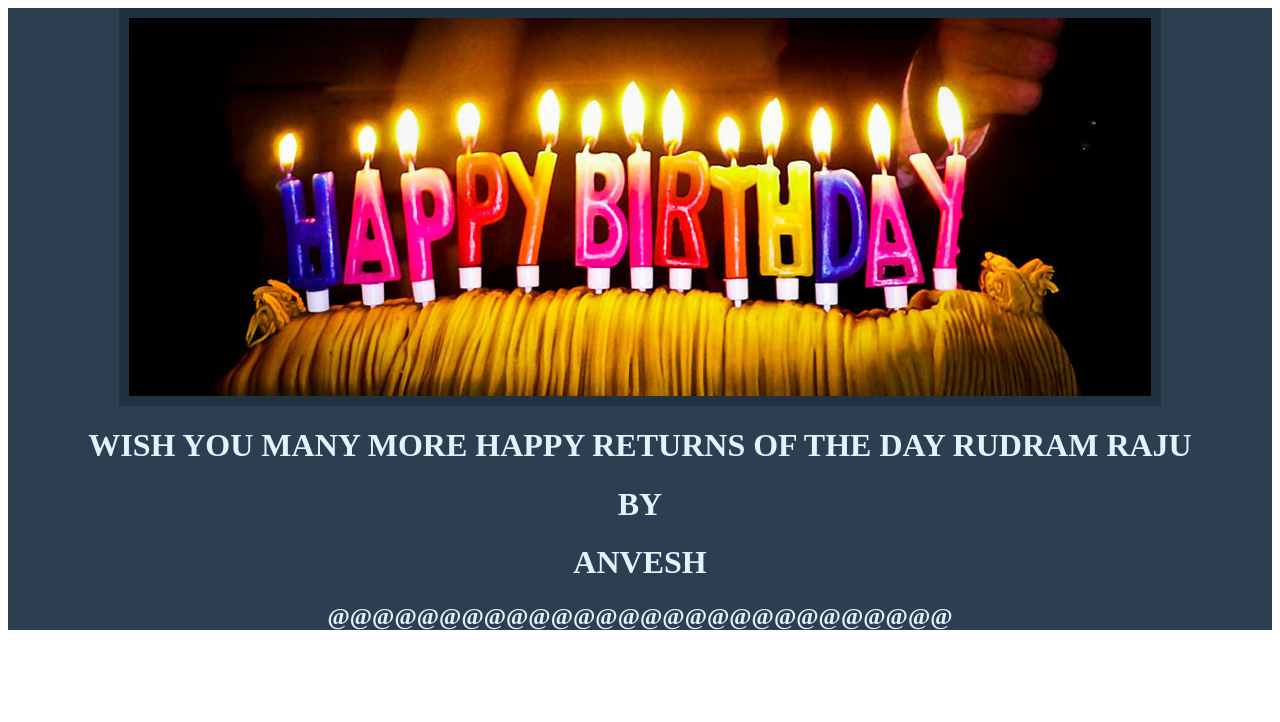
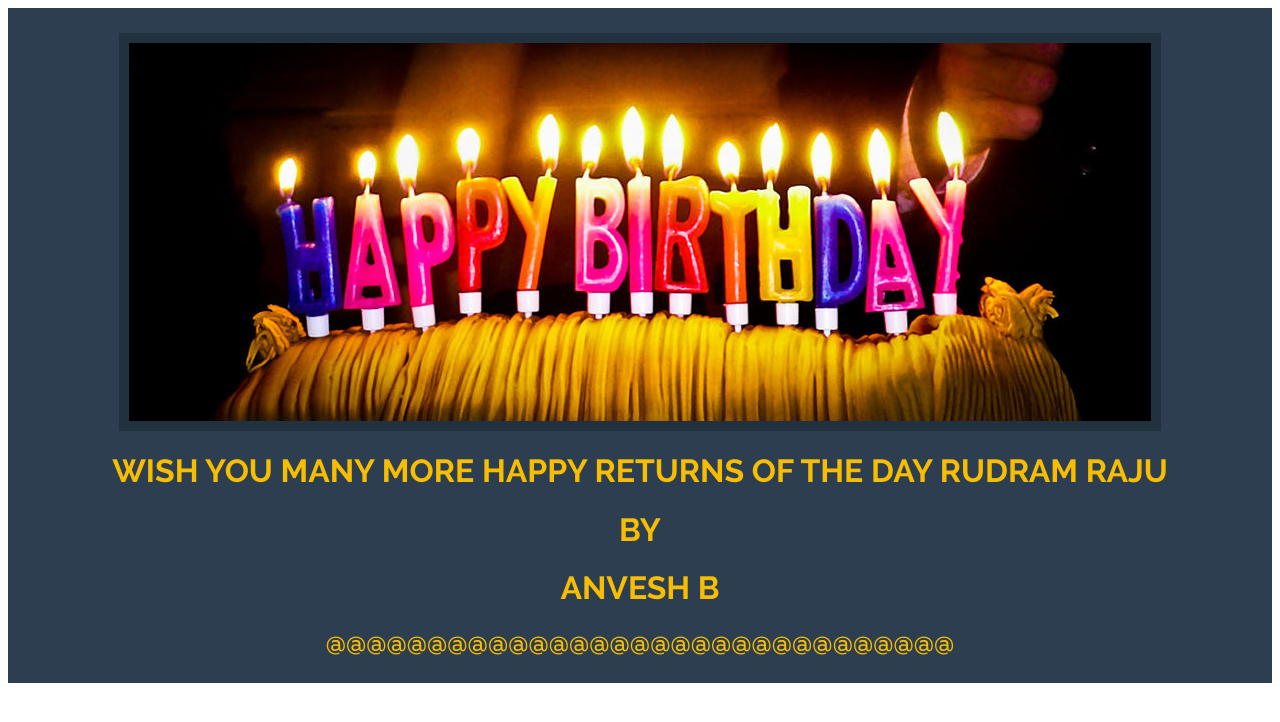
Before and after one commit to anvesh777/Raju-Birthday, a plain HTML site: page index.html in a window 1280 px wide. Drawn offline with Linux system fonts and the light colour scheme.

Commit message:
Happy Birthday Raju

```diff
--- a/index.html
+++ b/index.html
@@ -1,3 +1,83 @@
+<!--
+
+
+
+
+
+
+
+
+
+
+WISH YOU MANY MORE HAPPY RETURNS OF THE DAY
+
+WISH YOU MANY MORE HAPPY RETURNS OF THE DAY
+
+
+WISH YOU MANY MORE HAPPY RETURNS OF THE DAY
+
+WISH YOU MANY MORE HAPPY RETURNS OF THE DAY
+
+
+WISH YOU MANY MORE HAPPY RETURNS OF THE DAY
+
+WISH YOU MANY MORE HAPPY RETURNS OF THE DAY
+
+
+WISH YOU MANY MORE HAPPY RETURNS OF THE DAY
+
+WISH YOU MANY MORE HAPPY RETURNS OF THE DAY
+
+
+@ANVESH B
+
+
+
+
+
+
+
+
+
+
+
+
+
+
+
+
+
+
+
+
+
+
+
+
+
+
+
+
+
+
+
+
+
+
+
+
+
+
+
+
+
+
+
+
+
+
+-->
+
 <!DOCTYPE html>
 <html>
 	<head>
@@ -11,8 +91,8 @@
 			<div id="bottom">
 				<h1>WISH YOU MANY MORE HAPPY RETURNS OF THE DAY RUDRAM RAJU</h1>
 				<h1>BY</h1>
-				<h1>ANVESH</h1>
-				<h2>@@@@@@@@@@@@@@@@@@@@@@@@@@@@</h2>
+				<h1>ANVESH B</h1>
+				<h2>@@@@@@@@@@@@@@@@@@@@@@@@@@@@@@@</h2>
 			</div>
 		</div>
 	</body>
--- a/style.css
+++ b/style.css
@@ -4,10 +4,12 @@ div
 	margin: 0;
 	padding: 0;
 }
+@font-face { font-family: raleway; src: url("Raleway-Bold.ttf");}
 #wrap
 {
 	width: auto;
-	height: auto;
+	height: 650px;
+	padding-top: 25px;
 	background-color: rgb(44, 62, 80);
 }
 #im
@@ -22,7 +24,11 @@ div
 	height: auto;
 	width: auto;
 	margin:auto;
-	color: #E4F1FE;
-	font-family: Sertig;
+	color: #F7BD01;
+	font-family: raleway;
 	text-align: center;
 }
+h1:hover
+{
+	color: #FF0087;
+}
```
Also changed, not shown: AlexBrush-Regular.ttf (added), Raleway-Bold.ttf (added).
